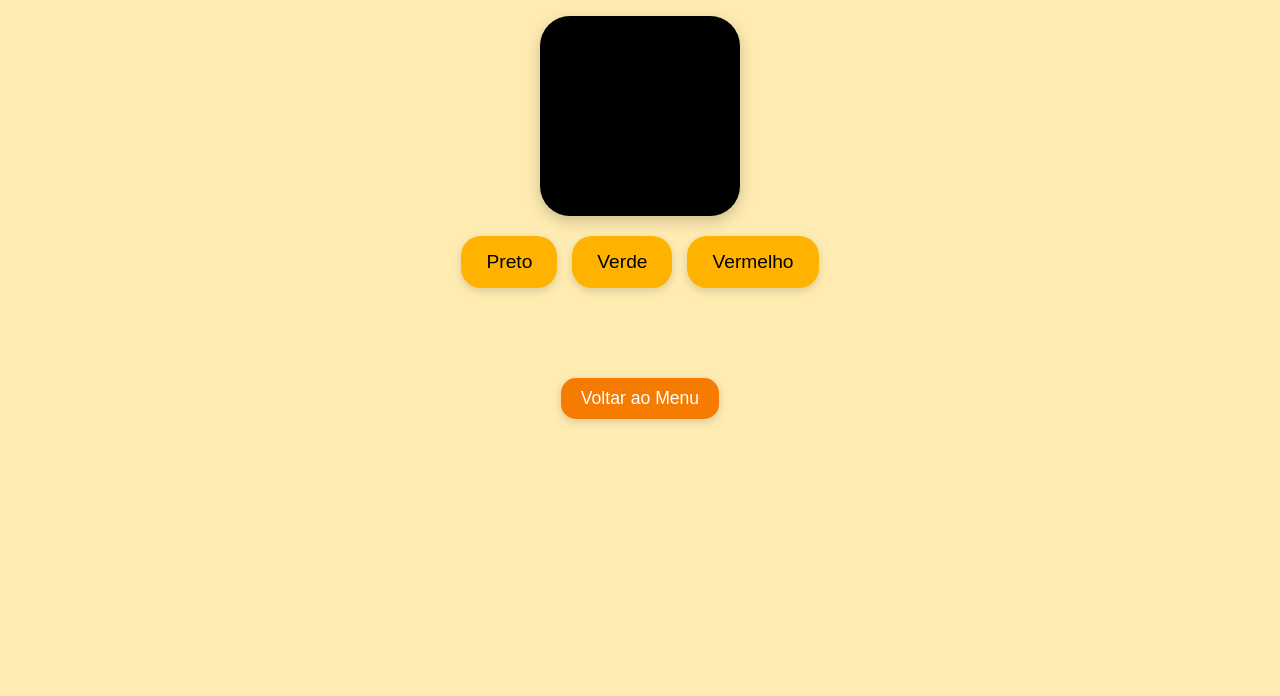
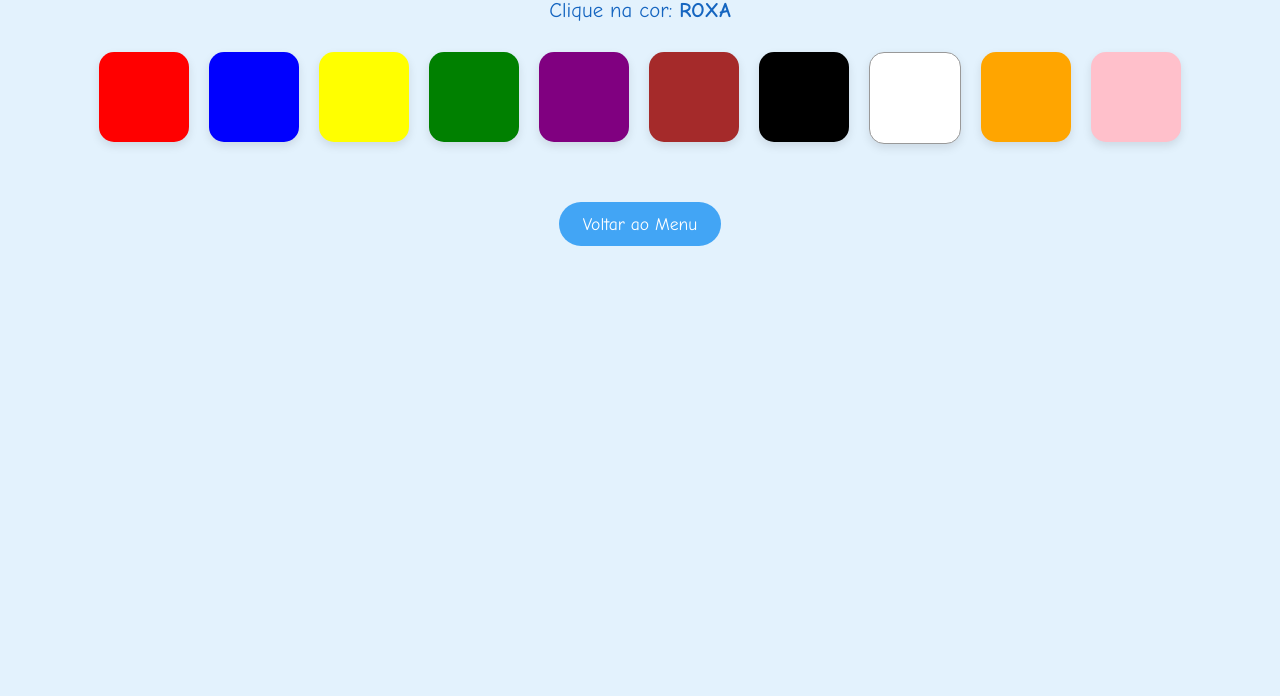
Before and after one commit to zedamannnga/site-autismo, a plain HTML site: page cores.html in a window 1280 px wide. Shown: the part 104-800 px from the top of the page. Drawn offline with Linux system fonts and the light colour scheme.

Commit message:
Update cores.html

```diff
--- a/cores.html
+++ b/cores.html
@@ -2,130 +2,146 @@
 <html lang="pt-BR">
 <head>
   <meta charset="UTF-8" />
-<title>Jogo: Adivinhe a Cor!</title>
-<meta name="viewport" content="width=device-width, initial-scale=1" />
+  <title>Jogo das Cores</title>
+  <meta name="viewport" content="width=device-width, initial-scale=1.0" />
   <style>
     body {
-    background: #ffecb3;
       font-family: 'Comic Sans MS', cursive, sans-serif;
+      background-color: #e3f2fd;
+      margin: 0;
+      padding: 0;
       text-align: center;
-    padding: 2rem;
     }
+
     h1 {
-    color: #f57c00;
+      background-color: #42a5f5;
+      color: white;
+      padding: 20px;
+      margin: 0;
     }
-  .cor-alvo {
-    width: 200px;
-    height: 200px;
-    margin: 20px auto;
-    border-radius: 30px;
-    box-shadow: 0 5px 15px rgba(0,0,0,0.2);
+
+    .dica {
+      font-size: 1.3rem;
+      margin-top: 25px;
+      color: #1565c0;
     }
-  .opcoes {
+
+    .cores-container {
       display: flex;
       justify-content: center;
-    gap: 15px;
       flex-wrap: wrap;
-    max-width: 600px;
-    margin: 0 auto;
+      gap: 20px;
+      padding: 30px;
     }
-  button {
-    background: #ffb300;
-    border: none;
-    border-radius: 20px;
-    padding: 15px 25px;
-    font-size: 1.2rem;
+
+    .cor {
+      width: 90px;
+      height: 90px;
+      border-radius: 15px;
       cursor: pointer;
-    box-shadow: 0 3px 8px rgba(0,0,0,0.15);
+      box-shadow: 0 4px 10px rgba(0,0,0,0.1);
+      transition: transform 0.3s;
+    }
+
+    .cor:hover {
+      transform: scale(1.1);
+    }
+
+    .resultado {
+      font-size: 1.4rem;
+      margin-top: 20px;
+      font-weight: bold;
+    }
+
+    .acertou {
+      color: green;
+    }
+
+    .errou {
+      color: red;
+    }
+
+    .voltar {
+      margin-top: 40px;
+    }
+
+    .voltar a {
+      background-color: #42a5f5;
+      color: white;
+      padding: 12px 24px;
+      border-radius: 25px;
+      text-decoration: none;
+      font-size: 1.1rem;
       transition: background-color 0.3s;
     }
-  button:hover {
-    background: #ffa000;
-    color: white;
-  }
-  .resultado {
-    margin-top: 20px;
-    font-size: 1.4rem;
-    font-weight: bold;
-    color: #00796b;
-    min-height: 40px;
-  }
-  .botao-voltar {
-    margin-top: 30px;
-    background-color: #f57c00;
-    color: white;
-    border: none;
-    border-radius: 15px;
-    padding: 10px 20px;
-    font-size: 1.1rem;
-    cursor: pointer;
+
+    .voltar a:hover {
+      background-color: #1e88e5;
     }
   </style>
 </head>
 <body>
-  <h1>Adivinhe a cor!</h1>
-  <div id="corAlvo" class="cor-alvo"></div>
-  <div class="opcoes" id="opcoes"></div>
+  <h1>Jogo das Cores</h1>
+  <div class="dica" id="dica">Clique na cor: <strong>---</strong></div>
+
+  <div class="cores-container" id="coresContainer"></div>
+
   <div class="resultado" id="resultado"></div>
-  <button class="botao-voltar" onclick="window.location.href='menu.html'">Voltar ao Menu</button>
+
+  <div class="voltar">
+    <a href="menu.html">Voltar ao Menu</a>
+  </div>
 
   <script>
     const cores = [
-    {nome: 'Vermelho', codigo: 'red'},
-    {nome: 'Azul', codigo: 'blue'},
-    {nome: 'Verde', codigo: 'green'},
-    {nome: 'Amarelo', codigo: 'gold'},
-    {nome: 'Roxo', codigo: 'purple'},
-    {nome: 'Preto', codigo: 'black'}
+      { nome: "vermelha", valor: "vermelho", cor: "red" },
+      { nome: "azul", valor: "azul", cor: "blue" },
+      { nome: "amarela", valor: "amarelo", cor: "yellow" },
+      { nome: "verde", valor: "verde", cor: "green" },
+      { nome: "roxa", valor: "roxo", cor: "purple" },
+      { nome: "marrom", valor: "marrom", cor: "brown" },
+      { nome: "preta", valor: "preto", cor: "black" },
+      { nome: "branca", valor: "branco", cor: "white", borda: "1px solid #999" },
+      { nome: "laranja", valor: "laranja", cor: "orange" },
+      { nome: "rosa", valor: "rosa", cor: "pink" }
     ];
 
-  let corAtual = null;
+    let corCorreta = "";
 
-  function gerarJogo() {
-    corAtual = cores[Math.floor(Math.random() * cores.length)];
-    document.getElementById('corAlvo').style.backgroundColor = corAtual.codigo;
-    document.getElementById('resultado').textContent = '';
+    function novaRodada() {
+      const sorteada = cores[Math.floor(Math.random() * cores.length)];
+      corCorreta = sorteada.valor;
+      document.getElementById("dica").innerHTML = `Clique na cor: <strong>${sorteada.nome.toUpperCase()}</strong>`;
+      document.getElementById("resultado").innerText = "";
 
-    // Mistura as opções (inclui a correta e outras 2 aleatórias)
-    let opcoes = [corAtual];
-    while (opcoes.length < 3) {
-      let opcaoAleatoria = cores[Math.floor(Math.random() * cores.length)];
-      if (!opcoes.find(c => c.nome === opcaoAleatoria.nome)) {
-        opcoes.push(opcaoAleatoria);
+      const container = document.getElementById("coresContainer");
+      container.innerHTML = "";
+
+      cores.forEach(c => {
+        const div = document.createElement("div");
+        div.className = "cor";
+        div.style.backgroundColor = c.cor;
+        if (c.borda) {
+          div.style.border = c.borda;
+        }
+        div.onclick = () => verificar(c.valor);
+        container.appendChild(div);
+      });
+    }
+
+    function verificar(corSelecionada) {
+      const resultado = document.getElementById("resultado");
+      if (corSelecionada === corCorreta) {
+        resultado.innerText = "Muito bem! Você acertou!";
+        resultado.className = "resultado acertou";
+        setTimeout(novaRodada, 2000);
+      } else {
+        resultado.innerText = "Ops! Você errou.";
+        resultado.className = "resultado errou";
       }
     }
 
-    opcoes = opcoes.sort(() => Math.random() - 0.5); // embaralhar
-
-    const container = document.getElementById('opcoes');
-    container.innerHTML = '';
-    opcoes.forEach(opcao => {
-      const btn = document.createElement('button');
-      btn.textContent = opcao.nome;
-      btn.onclick = () => verificarResposta(opcao.nome);
-      container.appendChild(btn);
-    });
-  }
-
-  function verificarResposta(resposta) {
-    const resultado = document.getElementById('resultado');
-    if (resposta === corAtual.nome) {
-      resultado.textContent = 'Parabéns! Você acertou!';
-      falar('Parabéns! Você acertou!');
-      setTimeout(gerarJogo, 1500);
-    } else {
-      resultado.textContent = 'Ops! Tente novamente.';
-      falar('Ops! Tente novamente.');
-    }
-  }
-
-  function falar(texto) {
-    const voz = new SpeechSynthesisUtterance(texto);
-    voz.lang = "pt-BR";
-    speechSynthesis.speak(voz);
-  }
-
-  gerarJogo();
+    window.onload = novaRodada;
   </script>
 </body>
 </html>
```
Lines whose indentation alone changed are shown as unchanged.
